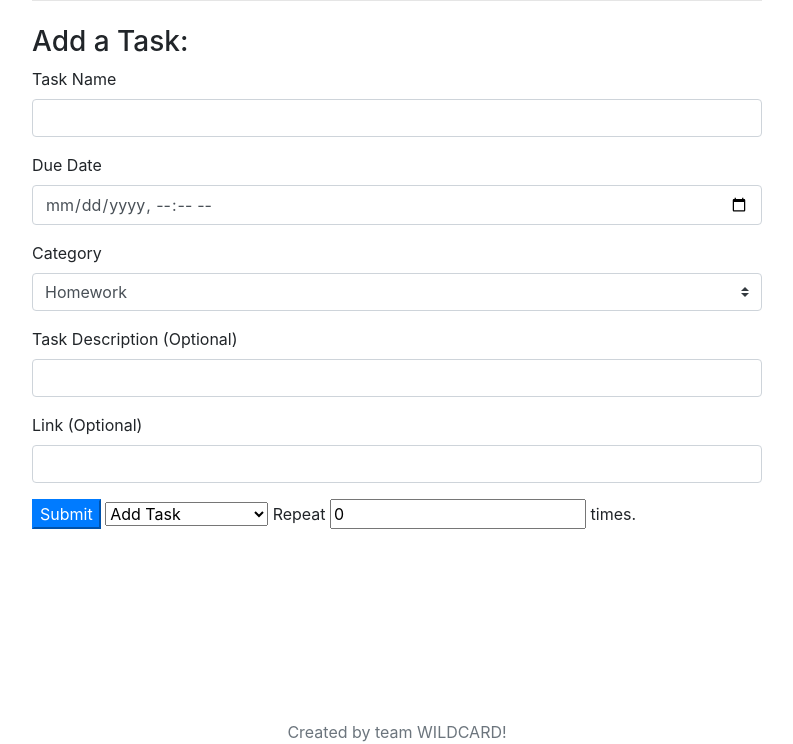
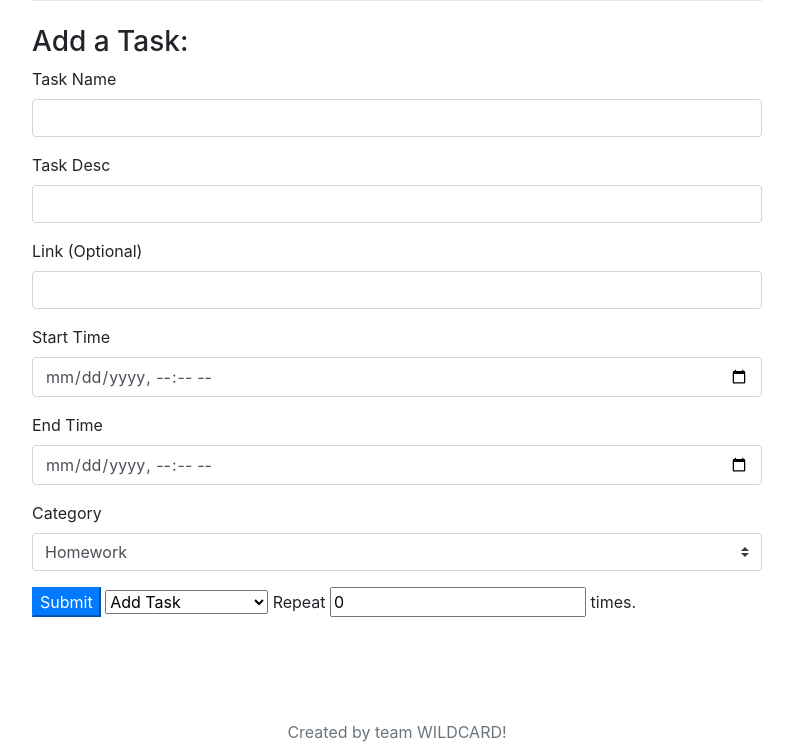
Before and after one commit to jac3rd/project-wildcard-dashboard, a Django app: page /add_task/ in a window 1280 px wide. Shown: the part 56-800 px from the top of the page, without its empty margins (243-1036 px from the left). Run offline with Django 3.2, Linux system fonts and the light colour scheme; the visitor is signed in with stand-in values (Sample User, id 1); some libraries are stand-ins or nearby versions.

Commit message:
Revert "Merge pull request #39 from uva-cs3240-s20/add-task-cleanup"
This reverts commit 78dfd8c8b3aea3d8c7a3d3b8b551459c0a691145, reversing
changes made to 8b172f001843105ae9049b5ca70333a3f77acfff.

```diff
--- a/tasks/forms.py
+++ b/tasks/forms.py
@@ -14,7 +14,8 @@ class TaskForm(forms.Form):
                '%m/%d/%y',
                '%Y-%m-%dT%H:%M']  # '10/25/06'
     task_name = forms.CharField(label='Task Name', max_length=100)
-    task_desc = forms.CharField(label='Task Description', max_length=200, required=False)
+    task_desc = forms.CharField(label='Task Description', max_length=200)
+    start_time = forms.DateTimeField(label='Start Time', input_formats=attempt)
     end_time = forms.DateTimeField(label='End Time', input_formats=attempt)
     category = forms.Select(choices= Task.CATEGORIES)
 
--- a/tasks/models.py
+++ b/tasks/models.py
@@ -7,6 +7,7 @@ class Task(models.Model):
 	user = models.IntegerField(default=-1)
 	task_name = models.CharField(max_length=200)
 	task_desc = models.CharField(max_length=400)
+	start_time = models.DateTimeField('start time')
 	end_time = models.DateTimeField('end time')
 	completed = models.BooleanField('completed')
 	archived = models.BooleanField('archived', default=False)
--- a/tasks/templates/tasks/add_task.html
+++ b/tasks/templates/tasks/add_task.html
@@ -11,7 +11,19 @@
             <input class="form-control" type="text" id="{{ form.task_name.name }}" name="{{ form.task_name.name }}">
         </div>
         <div class="form-group">
-            <label for="{{ form.end_time.name }}">Due Date</label>
+            <label for="{{ form.task_desc.name }}">Task Desc</label>
+            <input class="form-control" type="text" id="{{ form.task_desc.name }}" name="{{ form.task_desc.name }}">
+        </div>
+        <div class="form-group">
+            <label for="link">Link (Optional)</label>
+            <input class="form-control" type="url" id="link" name="link" value="">
+        </div>
+        <div class="form-group">
+            <label for="{{ form.start_time.name }}">Start Time</label>
+            <input class="form-control" type="datetime-local" id="{{ form.start_time.name }}" name="{{ form.start_time.name }}">
+        </div>
+        <div class="form-group">
+            <label for="{{ form.end_time.name }}">End Time</label>
             <input class="form-control" type="datetime-local" id="{{ form.end_time.name }}" name="{{ form.end_time.name }}">
         </div>
         <div class="form-group">
@@ -21,14 +33,7 @@
                 <option value="{{ choice.0 }}">{{ choice.1 }}</option>
             {% endfor %}
             </select>
-        </div>
-        <div class="form-group">
-            <label for="{{ form.task_desc.name }}">Task Description (Optional)</label>
-            <input class="form-control" type="text" id="{{ form.task_desc.name }}" name="{{ form.task_desc.name }}" value="">
-        </div>
-        <div class="form-group">
-            <label for="link">Link (Optional)</label>
-            <input class="form-control" type="url" id="link" name="link" value="">
+
         </div>
         <button class="btn-primary" type="submit">
             Submit
--- a/tasks/templates/tasks/landing.html
+++ b/tasks/templates/tasks/landing.html
@@ -18,7 +18,8 @@
                 <b>{{ task.task_name }}</b></br>
             <p1>{{ task.task_desc }}</p1>
             </br>
-            Due date: {{ task.end_time }}</br>
+            Start time: {{ task.start_time }}</br>
+            End time: {{ task.end_time }}</br>
             </div>
             {% else %}
                 <label class="form-check-label" for="defaultCheck2">
@@ -29,7 +30,8 @@
             <b>{{ task.task_name }}</b></br>
             <p1>{{ task.task_desc }}</p1>
             </br>
-            Due date: {{ task.end_time }}</br>
+            Start time: {{ task.start_time }}</br>
+            End time: {{ task.end_time }}</br>
                 </strike>
                 {% endif %}
         </li>
--- a/tasks/templates/tasks/old_task_list.html
+++ b/tasks/templates/tasks/old_task_list.html
@@ -46,6 +46,7 @@
                     {% endif %}
                     <p1 class="text-justify">{{ task.task_desc }}</p1>
                     </br>
+                    Start time: {{ task.start_time }}</br>
                     End time: {{ task.end_time }}
                 </div>
                 {% else %}
@@ -82,6 +83,7 @@
                 <h5>{{ task.task_name }}</h5>
                 {% endif %}
                 <p1 class="text-justify">{{ task.task_desc }}</p1>
+            Start time: {{ task.start_time }}</br>
             End time: {{ task.end_time }} </br>
             </strike>
             {% endif %}
--- a/tasks/templates/tasks/task_list.html
+++ b/tasks/templates/tasks/task_list.html
@@ -47,6 +47,7 @@
         Sort By
         </button>
         <div class="dropdown-menu">
+            <button type="submit" class="dropdown-item" name="sort_by" value="start_time">Start Time</button>
             <button type="submit" class="dropdown-item" name="sort_by" value="task_name">Task Name</button>
             <button type="submit" class="dropdown-item" name="sort_by" value="end_time">Due Date</button>
             <button type="submit" class="dropdown-item" name="sort_by" value="category">Category</button>
@@ -173,7 +174,7 @@
                                         </div>
                                     </div>
                                     <p class="mb-1">{{ task.task_desc }}</p>
-                                    <div class="widget-heading"><b>DUE: {{ task.end_time }}</b></div>
+                                    <div class="widget-heading"><b>DUE DATE: {{ task.end_time }}</b></div>
                                     <div class="todo-indicator bg-warning"></div>
                                 </div>
                                 {% endfor %}
--- a/tasks/views.py
+++ b/tasks/views.py
@@ -17,7 +17,7 @@ class TaskListView(generic.ListView):
     context_object_name = 'task_list'
 
     def get_queryset(self):
-        # print('GET REQUEST: ', self.request.GET)
+        #print('GET REQUEST: ', self.request.GET)
         sort_key = self.request.GET.get('sort_by', 'give-default-value')
 
         '''
@@ -29,7 +29,7 @@ class TaskListView(generic.ListView):
 
         if (sort_key != 'give-default-value'):
             return Task.objects.filter(user=self.request.user.id, archived=False).order_by('-' + sort_key).reverse()
-        return Task.objects.filter(user=self.request.user.id, archived=False).order_by('end_time')
+        return Task.objects.filter(user=self.request.user.id, archived=False).order_by('start_time')
 
     def get_context_data(self, **kwargs):
         context = super().get_context_data(**kwargs)
@@ -45,7 +45,6 @@ class TaskListView(generic.ListView):
                 context['fields'].append((val, val))
         return context
 
-
 @login_required
 def add_task(request):
     """
@@ -60,58 +59,70 @@ def add_task(request):
             t.user = request.POST.get('user')
             t.task_name = request.POST.get('task_name')
             t.task_desc = request.POST.get('task_desc')
+            t.start_time = request.POST.get('start_time')
             t.end_time = request.POST.get('end_time')
             t.category = request.POST.get('category')
             t.link = request.POST.get('link', "")
             # Ensure that the start dates are correct
-            t.completed = False
-            t.save()
-            if request.POST.get('repeat') == 'once':
+            if t.start_time < t.end_time:
+                t.completed = False
+                t.save()
+                if request.POST.get('repeat') == 'once':
                     for i in range(1, int(request.POST.get('times')) + 1):
                         curr_t = Task()
                         curr_t.task_name = request.POST.get('task_name')
                         curr_t.task_desc = request.POST.get('task_desc')
-                        curr_t.end_time = datetime.datetime.strptime(
-                            t.end_time, '%Y-%m-%dT%H:%M')
+                        curr_t.start_time = datetime.datetime.strptime(t.start_time,
+                                                                       '%Y-%m-%dT%H:%M')
+                        curr_t.end_time = datetime.datetime.strptime(t.end_time, '%Y-%m-%dT%H:%M')
                         curr_t.user = request.POST.get('user')
                         curr_t.completed = False
                         curr_t.link = request.POST.get('link', "")
                         curr_t.category = request.POST.get('category')
                         curr_t.save()
-            if request.POST.get('repeat') == 'weekly':
+                if request.POST.get('repeat') == 'weekly':
                     for i in range(1, int(request.POST.get('times')) + 1):
                         curr_t = Task()
                         curr_t.task_name = request.POST.get('task_name')
                         curr_t.task_desc = request.POST.get('task_desc')
+                        curr_t.start_time = datetime.datetime.strptime(t.start_time,
+                                                                       '%Y-%m-%dT%H:%M') + datetime.timedelta(
+                            weeks=i)
                         curr_t.end_time = datetime.datetime.strptime(t.end_time, '%Y-%m-%dT%H:%M') + datetime.timedelta(
                             weeks=i)
                         curr_t.user = request.POST.get('user')
                         curr_t.completed = False
                         curr_t.link = request.POST.get('link', "")
                         curr_t.save()
-            elif request.POST.get('repeat') == 'monthly':
+                elif request.POST.get('repeat') == 'monthly':
                     for i in range(1, int(request.POST.get('times')) + 1):
                         curr_t = Task()
                         curr_t.task_name = request.POST.get('task_name')
                         curr_t.task_desc = request.POST.get('task_desc')
+                        curr_t.start_time = datetime.datetime.strptime(t.start_time,
+                                                                       '%Y-%m-%dT%H:%M') + datetime.timedelta(
+                            weeks=4 * i)
                         curr_t.end_time = datetime.datetime.strptime(t.end_time, '%Y-%m-%dT%H:%M') + datetime.timedelta(
                             weeks=4 * i)
                         curr_t.link = request.POST.get('link', "")
                         curr_t.completed = False
                         curr_t.user = request.POST.get('user')
                         curr_t.save()
-            elif request.POST.get('repeat') == 'annually':
+                elif request.POST.get('repeat') == 'annually':
                     for i in range(1, int(request.POST.get('times')) + 1):
                         curr_t = Task()
                         curr_t.task_name = request.POST.get('task_name')
                         curr_t.task_desc = request.POST.get('task_desc')
+                        curr_t.start_time = datetime.datetime.strptime(t.start_time,
+                                                                       '%Y-%m-%dT%H:%M') + datetime.timedelta(
+                            weeks=52 * i)
                         curr_t.end_time = datetime.datetime.strptime(t.end_time, '%Y-%m-%dT%H:%M') + datetime.timedelta(
                             weeks=52 * i)
                         curr_t.link = request.POST.get('link', "")
                         curr_t.completed = False
                         curr_t.user = request.POST.get('user')
                         curr_t.save()
-            return HttpResponseRedirect(reverse('tasks:list'))
+                return HttpResponseRedirect(reverse('tasks:list'))
     else:
         form = TaskForm()
     return render(request, 'tasks/add_task.html', {'form': form})
@@ -186,7 +197,7 @@ def sort_tasks(request):
         sort_key = request.GET["sort_by"]
         ordered_tasks = Task.objects.all().order_by('-'+sort_key).reverse()
         return render(request, 'tasks/task_list.html', {'task_list':ordered_tasks, 'fields':[field.name for field in Task._meta.get_fields()]})
-        # return HttpResponseRedirect(reverse('tasks:index', kwargs={'task_list':ordered_tasks, 'fields':[field.name for field in Task._meta.get_fields()]}))
+        #return HttpResponseRedirect(reverse('tasks:index', kwargs={'task_list':ordered_tasks, 'fields':[field.name for field in Task._meta.get_fields()]}))
     return HttpResponseRedirect(reverse('tasks:index'))
 '''
 
@@ -209,19 +220,18 @@ def filter_tasks(request):
             check_values = request.POST.getlist('tag[]')
             filter_key = request.POST['filter_key']
             if(filter_key.strip() == ''):
-                return render(request, 'tasks/task_list.html', {'task_list': Task.objects.all(), 'fields': field_names})
+                return render(request, 'tasks/task_list.html', {'task_list':Task.objects.all(), 'fields':field_names})
             else:
                 arg_dict = {}
                 filtered_tasks = Task.objects.none()
                 for val in check_values:
                     # arg_dict[field_names[int(val)]+'__icontains'] = filter_key
-                    arg_dict = {
-                        field_names[int(val)][1] + '__icontains': filter_key}
+                    arg_dict = {field_names[int(val)][1] + '__icontains': filter_key}
                     # print(arg_dict)
                     filtered_tasks = filtered_tasks | Task.objects.all().filter(**arg_dict)
-                # filtered_tasks = Task.objects.all().filter(**arg_dict)
-                # return HttpResponseRedirect(reverse('tasks:list'))
-                return render(request, 'tasks/task_list.html', {'task_list': filtered_tasks, 'fields': field_names})
+                #filtered_tasks = Task.objects.all().filter(**arg_dict)
+                #return HttpResponseRedirect(reverse('tasks:list'))
+                return render(request, 'tasks/task_list.html', {'task_list':filtered_tasks, 'fields':field_names})
         else:
             print('nothing to ernder')
             return HttpResponseRedirect(reverse('tasks:list'))
@@ -229,6 +239,5 @@ def filter_tasks(request):
 
 def archive_finished(request):
     if request.user.is_authenticated:
-        Task.objects.filter(user=request.user.id,
-                            completed=True).update(archived=True)
+        Task.objects.filter(user=request.user.id, completed=True).update(archived=True)
     return HttpResponseRedirect(request.META.get('HTTP_REFERER'))
```
Also changed, not shown: tasks/tests.py (+10 -3 lines).
